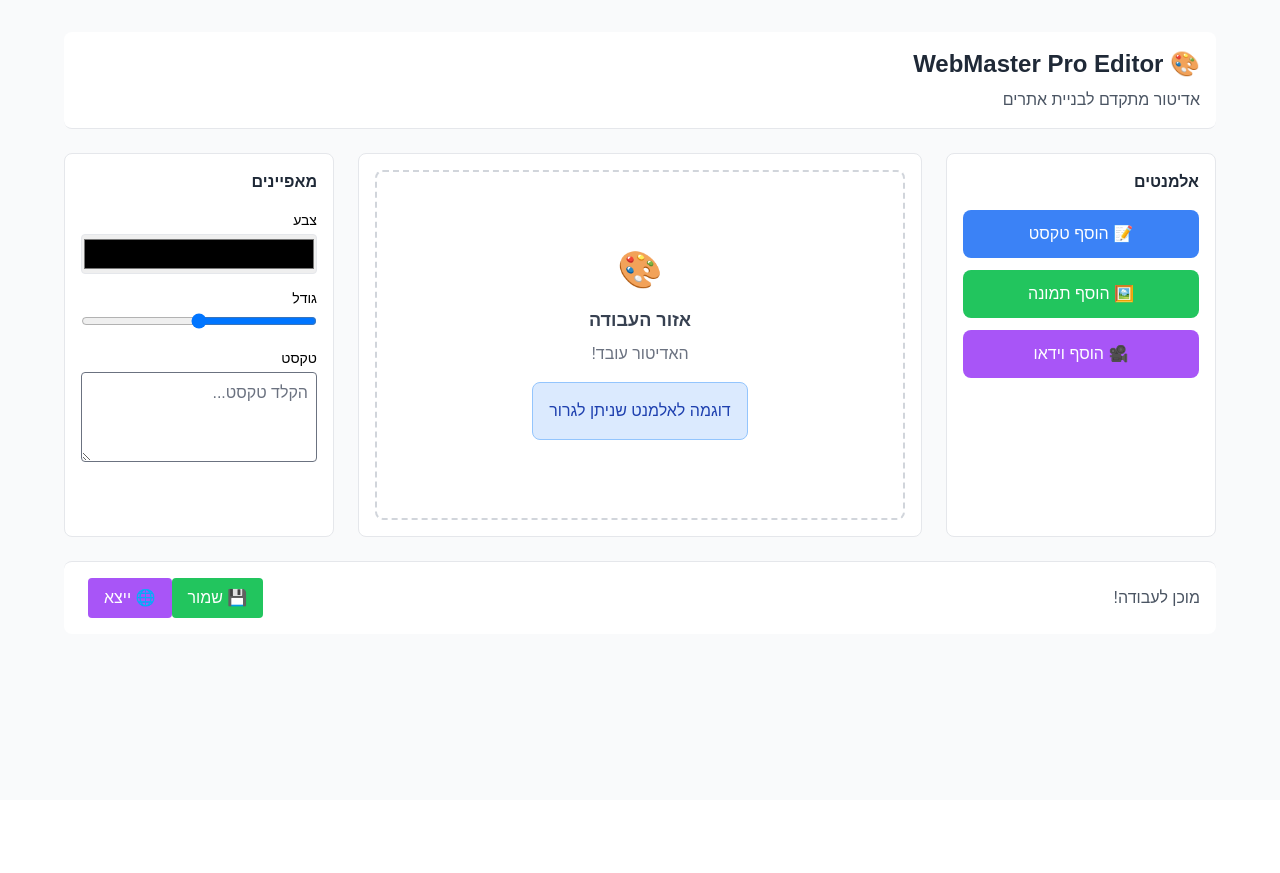
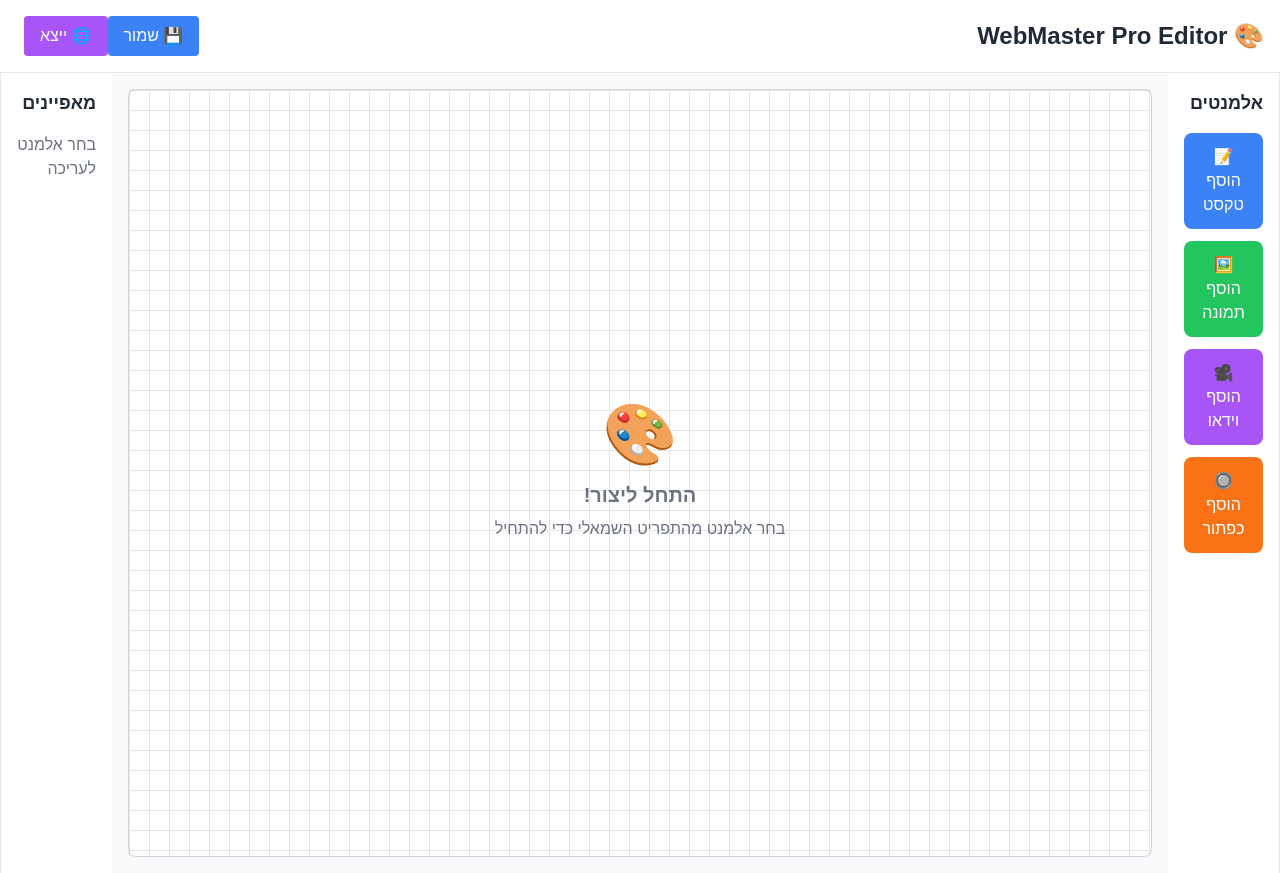
Before and after one commit to kfischi/webmaster-pro-frontend, a Next.js app: page /editor in a window 1280 px wide. Before the commit the page ends 800 px from the top, so only its background shows below. Built offline with nearby package versions, Linux system fonts and the light colour scheme.

Commit message:
Update page.js

```diff
--- a/app/editor/page.js
+++ b/app/editor/page.js
@@ -3,101 +3,203 @@
 import { useState } from 'react';
 
 export default function EditorPage() {
-  const [message, setMessage] = useState("האדיטור עובד!");
+  const [elements, setElements] = useState([]);
+  const [selectedElement, setSelectedElement] = useState(null);
+
+  const addElement = (type) => {
+    const newElement = {
+      id: Date.now(),
+      type,
+      content: type === 'text' ? 'טקסט חדש' : '',
+      x: Math.random() * 300 + 50,
+      y: Math.random() * 200 + 50,
+      width: 200,
+      height: 100
+    };
+    setElements([...elements, newElement]);
+  };
+
+  const updateElement = (id, updates) => {
+    setElements(elements.map(el =>
+      el.id === id ? { ...el, ...updates } : el
+    ));
+  };
 
   return (
-    <div className="min-h-screen bg-gray-50 p-8" dir="rtl">
-      <div className="max-w-6xl mx-auto">
-        {/* Header */}
-        <div className="bg-white border-b border-gray-200 p-4 rounded-lg mb-6">
+    <div className="min-h-screen bg-gray-50" dir="rtl">
+      {/* Header */}
+      <div className="bg-white border-b border-gray-200 p-4">
+        <div className="flex items-center justify-between max-w-7xl mx-auto">
           <h1 className="text-2xl font-bold text-gray-800">
             🎨 WebMaster Pro Editor
           </h1>
-          <p className="text-gray-600 mt-2">
-            אדיטור מתקדם לבניית אתרים
-          </p>
+          <div className="flex space-x-2">
+            <button className="bg-blue-500 text-white px-4 py-2 rounded hover:bg-blue-600">
+              💾 שמור
+            </button>
+            <button className="bg-purple-500 text-white px-4 py-2 rounded hover:bg-purple-600">
+              🌐 ייצא
+            </button>
+          </div>
         </div>
+      </div>
 
-        {/* Main Editor Area */}
-        <div className="grid grid-cols-1 lg:grid-cols-4 gap-6">
-
-          {/* Sidebar */}
-          <div className="bg-white p-4 rounded-lg border">
-            <h2 className="font-bold text-gray-800 mb-4">אלמנטים</h2>
-            <div className="space-y-3">
-              <button
-                onClick={() => setMessage("הוספת טקסט!")}
-                className="w-full bg-blue-500 hover:bg-blue-600 text-white p-3 rounded-lg transition-colors"
-              >
-                📝 הוסף טקסט
-              </button>
-              <button
-                onClick={() => setMessage("הוספת תמונה!")}
-                className="w-full bg-green-500 hover:bg-green-600 text-white p-3 rounded-lg transition-colors"
-              >
-                🖼️ הוסף תמונה
-              </button>
-              <button
-                onClick={() => setMessage("הוספת וידאו!")}
-                className="w-full bg-purple-500 hover:bg-purple-600 text-white p-3 rounded-lg transition-colors"
-              >
-                🎥 הוסף וידאו
-              </button>
-            </div>
-          </div>
-
-          {/* Canvas */}
-          <div className="lg:col-span-2 bg-white rounded-lg border min-h-96 p-4">
-            <div className="border-2 border-dashed border-gray-300 rounded-lg h-full flex items-center justify-center">
-              <div className="text-center">
-                <div className="text-4xl mb-4">🎨</div>
-                <h3 className="text-lg font-semibold text-gray-700">אזור העבודה</h3>
-                <p className="text-gray-500 mt-2">{message}</p>
-                <div className="mt-4">
-                  <div className="bg-blue-100 border border-blue-300 rounded-lg p-4 inline-block">
-                    <p className="text-blue-800">דוגמה לאלמנט שניתן לגרור</p>
-                  </div>
-                </div>
-              </div>
-            </div>
-          </div>
-
-          {/* Properties Panel */}
-          <div className="bg-white p-4 rounded-lg border">
-            <h2 className="font-bold text-gray-800 mb-4">מאפיינים</h2>
-            <div className="space-y-3">
-              <div>
-                <label className="block text-sm font-medium mb-1">צבע</label>
-                <input type="color" className="w-full h-10 rounded border" />
-              </div>
-              <div>
-                <label className="block text-sm font-medium mb-1">גודל</label>
-                <input type="range" className="w-full" />
-              </div>
-              <div>
-                <label className="block text-sm font-medium mb-1">טקסט</label>
-                <textarea className="w-full p-2 border rounded" rows="3" placeholder="הקלד טקסט..."></textarea>
-              </div>
-            </div>
-          </div>
-
-        </div>
-
-        {/* Bottom Bar */}
-        <div className="bg-white border-t border-gray-200 p-4 rounded-lg mt-6">
-          <div className="flex justify-between items-center">
-            <div className="text-gray-600">מוכן לעבודה!</div>
-            <div className="flex space-x-2">
-              <button className="bg-green-500 hover:bg-green-600 text-white px-4 py-2 rounded">
-                💾 שמור
-              </button>
-              <button className="bg-purple-500 hover:bg-purple-600 text-white px-4 py-2 rounded">
-                🌐 ייצא
-              </button>
-            </div>
+      <div className="flex max-w-7xl mx-auto">
+        {/* Sidebar */}
+        <div className="w-64 bg-white border-r border-gray-200 p-4 min-h-screen">
+          <h2 className="text-lg font-bold mb-4 text-gray-800">אלמנטים</h2>
+          <div className="space-y-3">
+            <button
+              onClick={() => addElement('text')}
+              className="w-full bg-blue-500 hover:bg-blue-600 text-white p-3 rounded-lg transition-colors"
+            >
+              📝 הוסף טקסט
+            </button>
+            <button
+              onClick={() => addElement('image')}
+              className="w-full bg-green-500 hover:bg-green-600 text-white p-3 rounded-lg transition-colors"
+            >
+              🖼️ הוסף תמונה
+            </button>
+            <button
+              onClick={() => addElement('video')}
+              className="w-full bg-purple-500 hover:bg-purple-600 text-white p-3 rounded-lg transition-colors"
+            >
+              🎥 הוסף וידאו
+            </button>
+            <button
+              onClick={() => addElement('button')}
+              className="w-full bg-orange-500 hover:bg-orange-600 text-white p-3 rounded-lg transition-colors"
+            >
+              🔘 הוסף כפתור
+            </button>
           </div>
         </div>
 
+        {/* Canvas */}
+        <div className="flex-1 p-4">
+          <div
+            className="relative bg-white border border-gray-300 rounded-lg mx-auto"
+            style={{ width: '1024px', height: '768px' }}
+          >
+            {/* Grid Background */}
+            <div
+              className="absolute inset-0 opacity-10"
+              style={{
+                backgroundImage: `
+                  linear-gradient(to right, #000 1px, transparent 1px),
+                  linear-gradient(to bottom, #000 1px, transparent 1px)
+                `,
+                backgroundSize: '20px 20px'
+              }}
+            />
+
+            {/* Elements */}
+            {elements.map(element => (
+              <div
+                key={element.id}
+                className={`absolute border-2 cursor-move ${
+                  selectedElement === element.id
+                    ? 'border-blue-500'
+                    : 'border-transparent hover:border-gray-300'
+                }`}
+                style={{
+                  left: element.x,
+                  top: element.y,
+                  width: element.width,
+                  height: element.height
+                }}
+                onClick={() => setSelectedElement(element.id)}
+              >
+                {element.type === 'text' && (
+                  <div className="w-full h-full p-2 bg-gray-50 flex items-center justify-center border border-gray-200 rounded">
+                    <span className="text-gray-700">{element.content}</span>
+                  </div>
+                )}
+                {element.type === 'image' && (
+                  <div className="w-full h-full bg-gray-200 flex items-center justify-center border border-gray-300 rounded">
+                    <span className="text-gray-500">📷 תמונה</span>
+                  </div>
+                )}
+                {element.type === 'video' && (
+                  <div className="w-full h-full bg-gray-800 flex items-center justify-center border border-gray-300 rounded">
+                    <span className="text-white">🎥 וידאו</span>
+                  </div>
+                )}
+                {element.type === 'button' && (
+                  <div className="w-full h-full flex items-center justify-center">
+                    <button className="bg-blue-500 text-white px-4 py-2 rounded hover:bg-blue-600">
+                      כפתור
+                    </button>
+                  </div>
+                )}
+              </div>
+            ))}
+
+            {/* Empty State */}
+            {elements.length === 0 && (
+              <div className="absolute inset-0 flex items-center justify-center">
+                <div className="text-center text-gray-500">
+                  <div className="text-6xl mb-4">🎨</div>
+                  <h3 className="text-xl font-semibold mb-2">התחל ליצור!</h3>
+                  <p>בחר אלמנט מהתפריט השמאלי כדי להתחיל</p>
+                </div>
+              </div>
+            )}
+          </div>
+        </div>
+
+        {/* Properties Panel */}
+        <div className="w-64 bg-white border-l border-gray-200 p-4 min-h-screen">
+          <h3 className="text-lg font-bold mb-4 text-gray-800">מאפיינים</h3>
+
+          {selectedElement ? (
+            <div className="space-y-4">
+              <div>
+                <label className="block text-sm font-medium mb-2">טקסט</label>
+                <textarea
+                  className="w-full p-2 border rounded"
+                  rows="3"
+                  value={elements.find(el => el.id === selectedElement)?.content || ''}
+                  onChange={(e) => updateElement(selectedElement, { content: e.target.value })}
+                  placeholder="הקלד טקסט..."
+                />
+              </div>
+
+              <div>
+                <label className="block text-sm font-medium mb-2">רוחב</label>
+                <input
+                  type="number"
+                  className="w-full p-2 border rounded"
+                  value={elements.find(el => el.id === selectedElement)?.width || 200}
+                  onChange={(e) => updateElement(selectedElement, { width: parseInt(e.target.value) })}
+                />
+              </div>
+
+              <div>
+                <label className="block text-sm font-medium mb-2">גובה</label>
+                <input
+                  type="number"
+                  className="w-full p-2 border rounded"
+                  value={elements.find(el => el.id === selectedElement)?.height || 100}
+                  onChange={(e) => updateElement(selectedElement, { height: parseInt(e.target.value) })}
+                />
+              </div>
+
+              <button
+                onClick={() => {
+                  setElements(elements.filter(el => el.id !== selectedElement));
+                  setSelectedElement(null);
+                }}
+                className="w-full bg-red-500 hover:bg-red-600 text-white p-2 rounded"
+              >
+                🗑️ מחק אלמנט
+              </button>
+            </div>
+          ) : (
+            <p className="text-gray-500">בחר אלמנט לעריכה</p>
+          )}
+        </div>
       </div>
     </div>
   );
```
